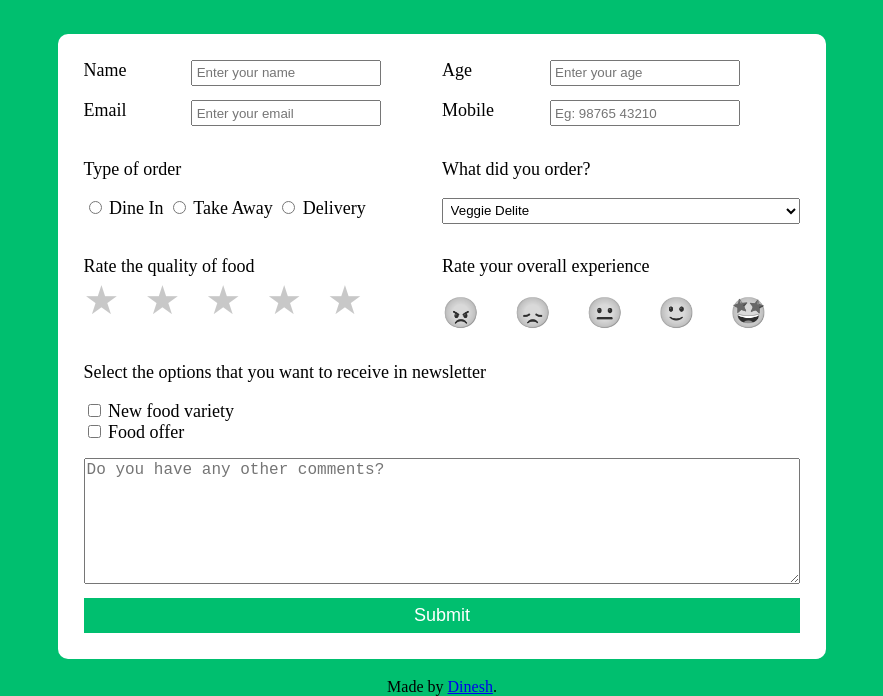
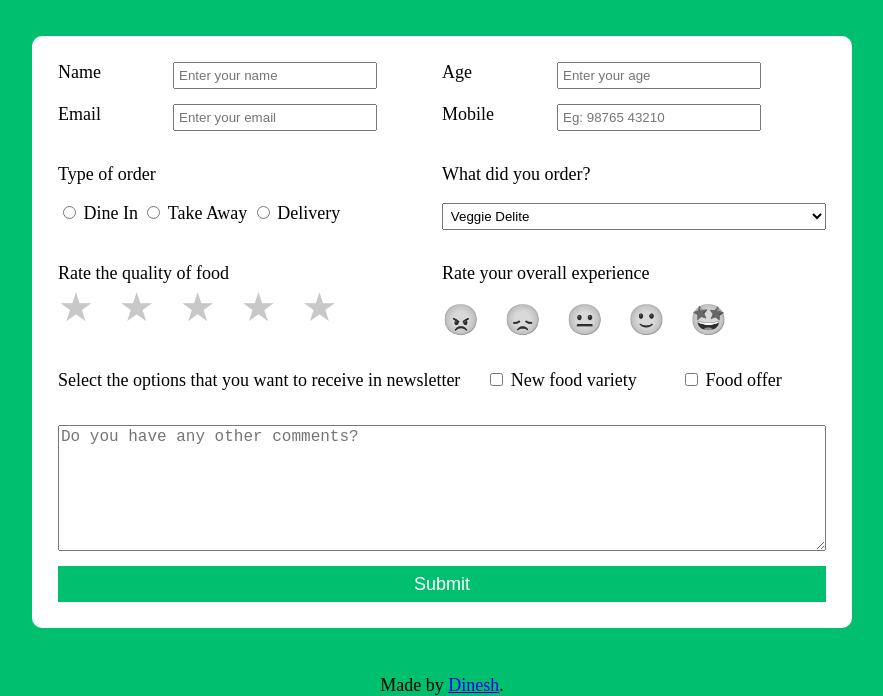
Before and after one commit to dinesh-prabhu/responsive-web-design, a plain HTML site: page survey-form/index.html in a window 1280 px wide. Shown: the part 104-800 px from the top of the page, without its empty margins (198-1081 px from the left). Drawn offline with Linux system fonts and the light colour scheme.

Commit message:
Updated CSS to be responsive.

```diff
--- a/survey-form/styles/styles.css
+++ b/survey-form/styles/styles.css
@@ -20,23 +20,20 @@ header {
     color: var(--primary-font-color);
 }
 header > p {
-    font-size: large;
     margin-top: 0;
+    text-align: center;
 }
 #survey-form {
     background-color: #fff;
-    margin: 0 20%;
     display: flex;
     flex-flow: row wrap;
     border-radius: 10px;
     padding: 2%;
-    font-size: large;
 }
 #survey-form > *:not(:last-child) {
     margin-bottom: 2%;
 }
 .form-group {
-    flex: 1 50%;
     display: flex;
 }
 .form-group > input {
@@ -49,7 +46,6 @@ header > p {
 .option-group {
     display: flex;
     flex-direction: column;
-    flex: 1 50%;
 }
 .option-group > select {
     padding: 1%;
@@ -57,14 +53,12 @@ header > p {
 #other-comments {
     flex: 1 100%;
     min-height: 120px;
-    font-size: large;
 }
 #survey-form > button {
     background-color: var(--bg-color);
     color: var(--primary-font-color);
     flex: 1 100%;
     padding: 1% 0;
-    font-size: large;
     border: none;
 }
 #rating-container > p {
@@ -76,16 +70,12 @@ header > p {
     justify-content: flex-end;
 }
 #food-rating > label {
-    letter-spacing: 25px;
     filter: grayscale(1);
     color: var(--star-color);
-    font-size: 40px;
     transition: all .1s ease-in;
 }
 #experience-rating > label {
-    letter-spacing: 30px;
     filter: grayscale(1);
-    font-size: 30px;
     display: inline-block;
     transition: all .1s ease-in;
 }
@@ -103,6 +93,93 @@ header > p {
 #experience-rating > input:checked + label {
     transform: scale(1.5);
 }
+.check-container {
+    flex: 1 100%;
+    display: flex;
+    flex-flow: row wrap;
+    justify-content: start;
+}
+.check-group {
+    flex-grow: 1;
+}
 footer {
     align-self: center;
 }
+@media (min-width: 360px) {
+    header > p,
+    #survey-form,
+    #other-comments,
+    #survey-form > button,
+    footer {
+        font-size: medium;
+    }
+    #food-rating > label {
+        font-size: 35px;
+        letter-spacing: 20px;
+    }
+    #experience-rating > label {
+        font-size: 25px;
+        letter-spacing: 15px;
+    }
+    #survey-form {
+        margin: 0 8%;
+    }
+    .form-group {
+        flex: 1 100%;
+    }
+    .option-group {
+        flex: 1 100%;
+    }
+    .option-group > select {
+        width: 100%;
+    }
+    .check-container  > p {
+        flex: 1 100%;
+    }
+    footer {
+        margin-top: 2%
+    }
+}
+@media (min-width: 720px) {
+    header > p,
+    #survey-form,
+    #other-comments,
+    #survey-form > button,
+    footer {
+        font-size: large;
+    }
+    #food-rating > label {
+        font-size: 40px;
+        letter-spacing: 25px;
+    }
+    #experience-rating > label {
+        font-size: 30px;
+        letter-spacing: 20px;
+    }
+    #survey-form {
+        margin: 0 15%;
+    }
+    .form-group {
+        flex: 1 50%;
+    }
+    .option-group > select {
+        width: 50%;
+    }
+}
+@media (min-width: 1080px) {
+    #survey-form {
+        margin: 0 18%;
+    }
+    .option-group {
+        flex: 1 50%;
+    }
+    .option-group > select {
+        width: 100%;
+    }
+    .check-container  > p {
+        flex: 1 50%;
+    }
+    .check-group {
+        align-self: center;
+    }
+}
```
